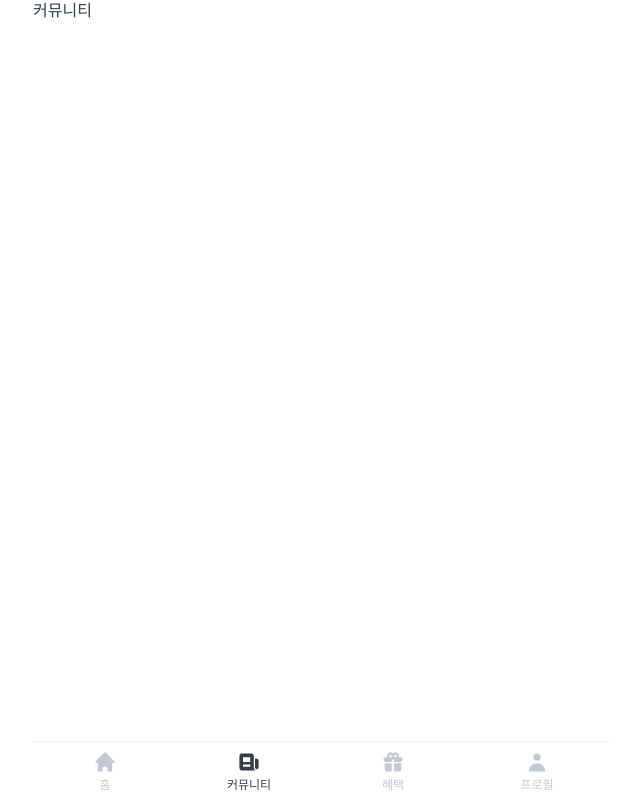
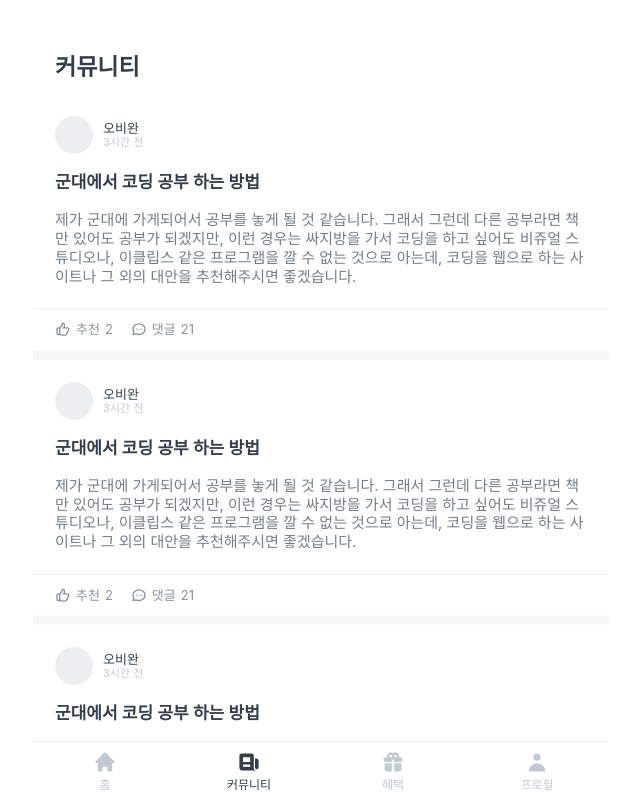
Before and after one commit to k1a11220/solift-web, a Next.js app: page /community in a window 1280 px wide. Shown: the top 798 px of the page, without its empty margins (319-959 px from the left). Built offline with nearby package versions, Linux system fonts and the light colour scheme; a web font is replaced by a local one.

Commit message:
Implement community post

```diff
--- /dev/null
+++ b/components/post.tsx
@@ -0,0 +1,147 @@
+import styled from "@emotion/styled";
+import Link from "next/link";
+
+const Container = styled.div`
+  background-color: var(--white);
+`;
+
+const Profile = styled.div`
+  width: 38px;
+  height: 38px;
+  background-color: var(--grey100);
+  border-radius: 19px;
+`;
+
+const PostContent = styled.div`
+  display: flex;
+  flex-direction: column;
+  gap: 18px;
+  margin: 22px;
+
+  & h3 {
+    font-size: 17px;
+    color: var(--grey500);
+    font-weight: 600;
+  }
+`;
+
+const UserInfo = styled.div`
+  display: flex;
+
+  & > div {
+    margin-right: 10px;
+  }
+
+  & div:last-of-type {
+    display: flex;
+    flex-direction: column;
+    justify-content: center;
+  }
+`;
+
+const PostDetail = styled.p`
+  font-size: 15px;
+  color: var(--grey400);
+`;
+
+const Username = styled.p`
+  font-size: 13px;
+  font-weight: 500;
+`;
+
+const Time = styled.p`
+  font-size: 11px;
+  color: var(--grey200);
+`;
+
+const PostInfo = styled.div`
+  display: flex;
+  padding: 12px 22px;
+  gap: 18px;
+  border-top: 1px solid var(--grey100);
+
+  & div {
+    font-size: 13px;
+    display: flex;
+    gap: 5px;
+
+    & span {
+      color: var(--grey300);
+    }
+
+    & div {
+      width: 1rem;
+      color: var(--grey300);
+    }
+  }
+`;
+
+const Post = () => {
+  return (
+    <Link href={"/"}>
+      <Container>
+        <PostContent>
+          <UserInfo>
+            <Profile />
+            <div>
+              <Username>오비완</Username>
+              <Time>3시간 전</Time>
+            </div>
+          </UserInfo>
+          <h3>군대에서 코딩 공부 하는 방법</h3>
+          <PostDetail>
+            제가 군대에 가게되어서 공부를 놓게 될 것 같습니다. 그래서 그런데
+            다른 공부라면 책만 있어도 공부가 되겠지만, 이런 경우는 싸지방을 가서
+            코딩을 하고 싶어도 비쥬얼 스튜디오나, 이클립스 같은 프로그램을 깔 수
+            없는 것으로 아는데, 코딩을 웹으로 하는 사이트나 그 외의 대안을
+            추천해주시면 좋겠습니다.
+          </PostDetail>
+        </PostContent>
+        <PostInfo>
+          <div>
+            <div>
+              <svg
+                xmlns="http://www.w3.org/2000/svg"
+                className="h-6 w-6"
+                fill="none"
+                viewBox="0 0 24 24"
+                stroke="currentColor"
+                strokeWidth={2}
+              >
+                <path
+                  strokeLinecap="round"
+                  strokeLinejoin="round"
+                  d="M14 10h4.764a2 2 0 011.789 2.894l-3.5 7A2 2 0 0115.263 21h-4.017c-.163 0-.326-.02-.485-.06L7 20m7-10V5a2 2 0 00-2-2h-.095c-.5 0-.905.405-.905.905 0 .714-.211 1.412-.608 2.006L7 11v9m7-10h-2M7 20H5a2 2 0 01-2-2v-6a2 2 0 012-2h2.5"
+                />
+              </svg>
+            </div>
+            <span>추천</span>
+            <span>2</span>
+          </div>
+          <div>
+            <div>
+              <svg
+                xmlns="http://www.w3.org/2000/svg"
+                className="h-6 w-6"
+                fill="none"
+                viewBox="0 0 24 24"
+                stroke="currentColor"
+                strokeWidth={2}
+              >
+                <path
+                  strokeLinecap="round"
+                  strokeLinejoin="round"
+                  d="M8 12h.01M12 12h.01M16 12h.01M21 12c0 4.418-4.03 8-9 8a9.863 9.863 0 01-4.255-.949L3 20l1.395-3.72C3.512 15.042 3 13.574 3 12c0-4.418 4.03-8 9-8s9 3.582 9 8z"
+                />
+              </svg>
+            </div>
+            <span>댓글</span>
+            <span>21</span>
+          </div>
+        </PostInfo>
+      </Container>
+    </Link>
+  );
+};
+
+export default Post;
--- a/pages/_app.tsx
+++ b/pages/_app.tsx
@@ -10,6 +10,7 @@ const Container = styled.div`
   max-width: 36rem;
   margin: auto;
   width: calc(100%);
+  padding-bottom: 59px;
 `;
 
 function MyApp({ Component, pageProps }: AppProps) {
--- a/pages/community/index.tsx
+++ b/pages/community/index.tsx
@@ -1,8 +1,42 @@
+import Post from "@components/post";
+import styled from "@emotion/styled";
+
+const Container = styled.div``;
+
+const Header = styled.header`
+  display: flex;
+  align-items: flex-end;
+  height: 70px;
+  margin: 12px 22px;
+
+  & h1 {
+    font-size: 23px;
+    font-weight: 600;
+  }
+`;
+
+const PostList = styled.div`
+  display: flex;
+  flex-direction: column;
+  background-color: #f7f7f7;
+  gap: 10px;
+`;
+
 const Community = () => {
   return (
-    <div>
-      <h1>커뮤니티</h1>
-    </div>
+    <Container>
+      <Header>
+        <h1>커뮤니티</h1>
+      </Header>
+      <PostList>
+        <Post />
+        <Post />
+        <Post />
+        <Post />
+        <Post />
+        <Post />
+      </PostList>
+    </Container>
   );
 };
 
--- a/styles/globals.css
+++ b/styles/globals.css
@@ -91,7 +91,7 @@ video {
   font-size: 100%;
   font: inherit;
   vertical-align: baseline;
-  color: var(--grey400);
+  color: var(--grey500);
 }
 /* HTML5 display-role reset for older browsers */
 article,
--- a/styles/styles.css
+++ b/styles/styles.css
@@ -15,7 +15,7 @@
   --grey100: #edeff1;
   --grey200: #c3c9d3;
   --grey300: #8b919e;
-  --grey400: #333d4b;
+  --grey400: #767e85;
   --grey500: #333d4b;
 
   --greyOpacity500: rgba(0, 27, 55, 0.1);
```
